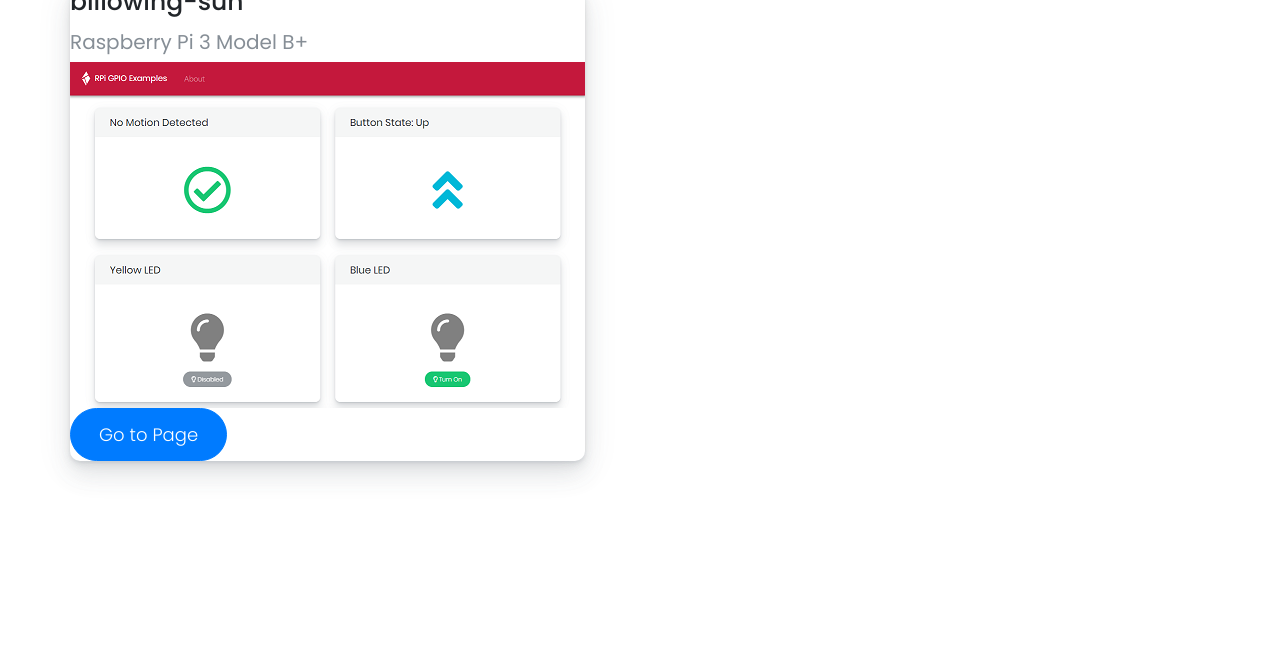
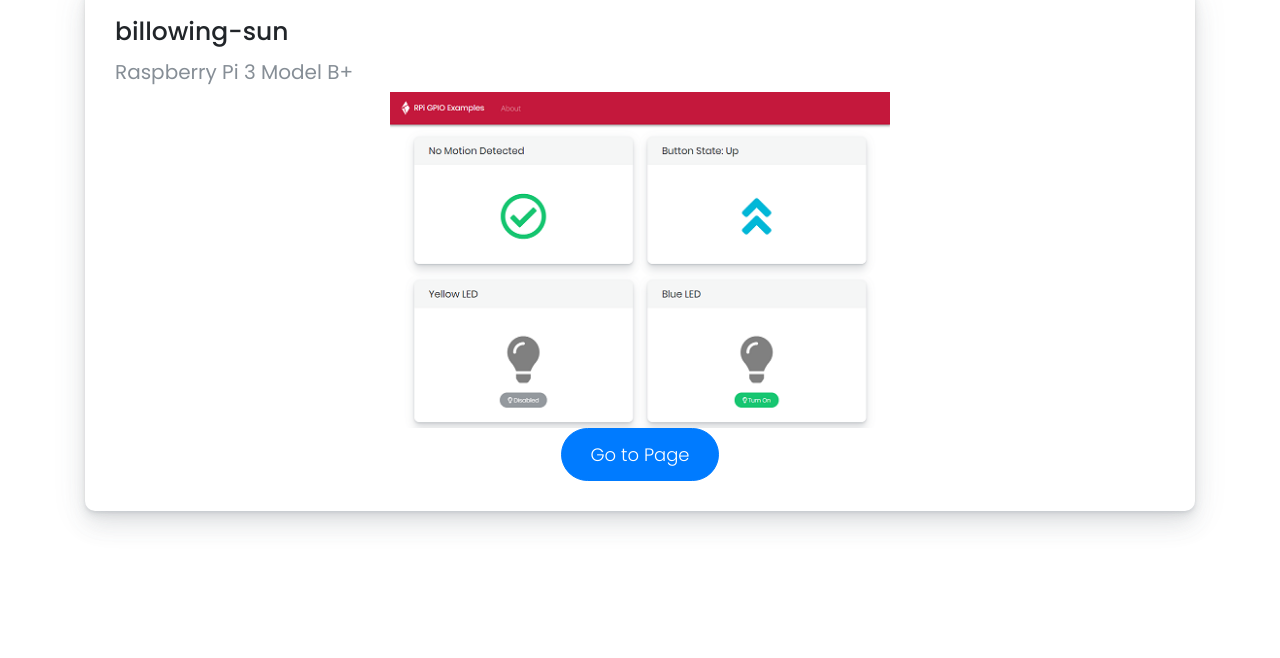
Before and after one commit to crutland/pi-node-sockets, a website: page host/index.html in a window 1280 px wide. Shown: the part 142-800 px from the top of the page. Drawn offline with nearby package versions, Linux system fonts and the light colour scheme.

Commit message:
more gh-pages fixes

```diff
--- a/host/css/site.css
+++ b/host/css/site.css
@@ -24,7 +24,8 @@ input.color-picker {
   display: none;
 }
 
-.centered-image {
+.example-image {
   display: block;
   margin: auto;
+  max-width: 500px;
 }
--- a/host/index.html
+++ b/host/index.html
@@ -11,12 +11,12 @@
     <link rel="stylesheet" href="https://use.fontawesome.com/releases/v5.3.1/css/all.css" integrity="sha384-mzrmE5qonljUremFsqc01SB46JvROS7bZs3IO2EmfFsd15uHvIt+Y8vEf7N7fWAU"
         crossorigin="anonymous">
     <link rel="stylesheet" href="css/shards.min.css">
-    <link rel="stylesheet" href="css/site.css">
+    <link rel="stylesheet" href="css/site.css?3">
 </head>
 
 <body>
     <nav id="nav-top" class="navbar navbar-expand-lg navbar-dark bg-danger">
-        <img src="images/shards-logo.svg" alt="Example Navbar 1" class="mr-2" height="30">
+        <img src="images/shards-logo.svg?1" alt="Example Navbar 1" class="mr-2" height="30">
         <a class="navbar-brand" href="#">RPi GPIO Examples</a>
         <button class="navbar-toggler" type="button" data-toggle="collapse" data-target="#navbarNavDropdown-1"
             aria-controls="navbarNavDropdown-1" aria-expanded="false" aria-label="Toggle navigation">
@@ -37,16 +37,18 @@
         <div class="container">
             <h1>RPi GPIO Example Devices</h1>
             <div class="row">
-                <div class="card">
-                    <h4 class="card-title">billowing-sun</h2>
-                    <h5 class="card-subtile mb-2 text-muted">Raspberry Pi 3 Model B+</h5>
+                <div class="col">
+                    <div class="card card-body">
+                        <h4 class="card-title">billowing-sun</h4>
+                        <h5 class="card-subtile mb-2 text-muted">Raspberry Pi 3 Model B+</h5>
 
-                    <img src="images/example.png" class="centered-image">
+                        <img src="images/example.png?2" class="example-image">
 
-                    <div class="text-centered">
-                        <a href="https://72de82e5213930ca554a8517fd5f455e.resindevice.io/" class="btn btn-primary btn-pill btn-lg">
-                            Go to Page
-                        </a>
+                        <div class="text-center">
+                            <a href="https://72de82e5213930ca554a8517fd5f455e.resindevice.io/" class="btn btn-primary btn-pill btn-lg">
+                                Go to Page
+                            </a>
+                        </div>
                     </div>
                 </div>
             </div>
```
